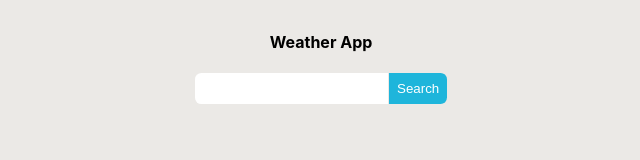
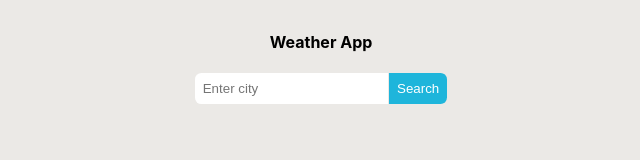
Before and after one commit to KubatovaTatyna/weather-app, a plain HTML site: page index.html in a window 1280 px wide. Shown: the full height of the page, 319-959 px from the left. Drawn offline with Linux system fonts and the light colour scheme.

Commit message:
Add placeholder to input

```diff
--- a/index.html
+++ b/index.html
@@ -12,7 +12,7 @@
 <body>
   <h4>Weather App</h4>
   <form action="" id="form">
-    <input type="text" id="input" required>
+    <input type="text" id="input" required placeholder="Enter city">
     <button id="button">Search</button>
     <p id="fail"></p>
   </form>
```
